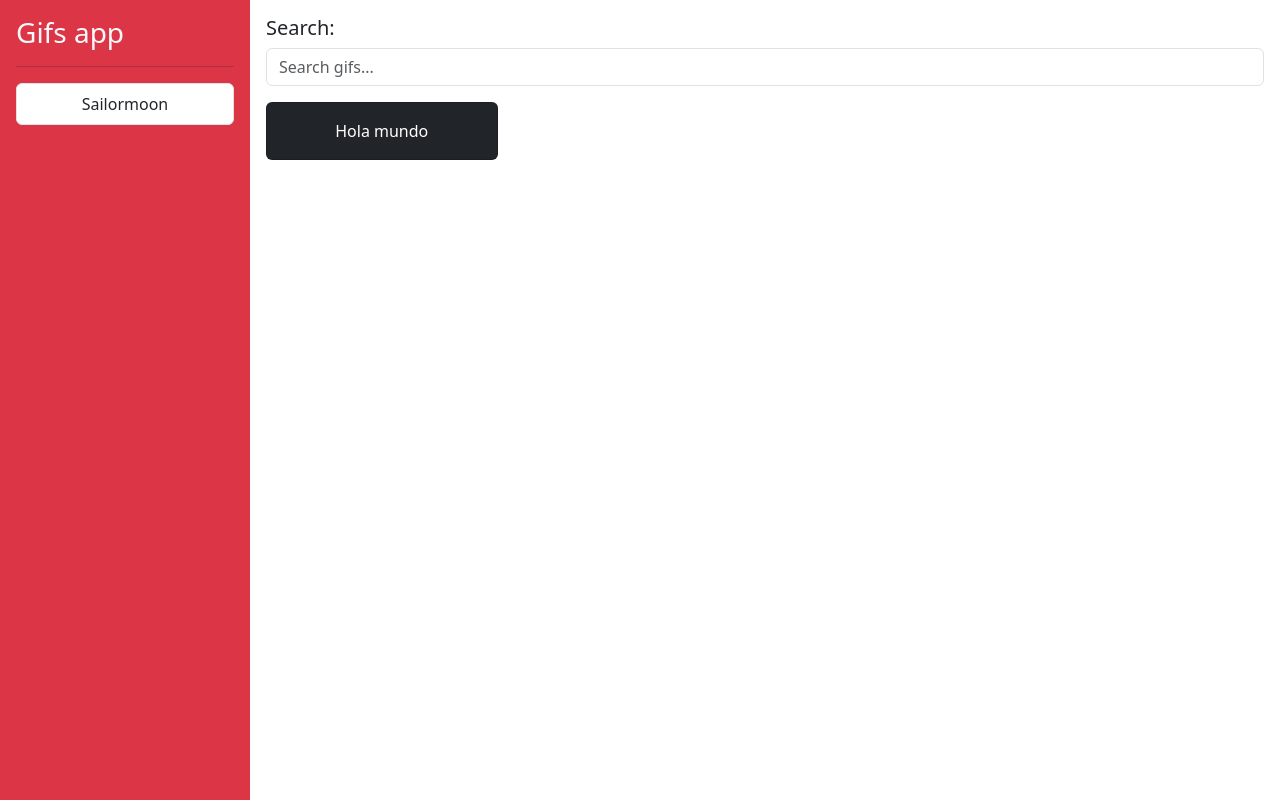
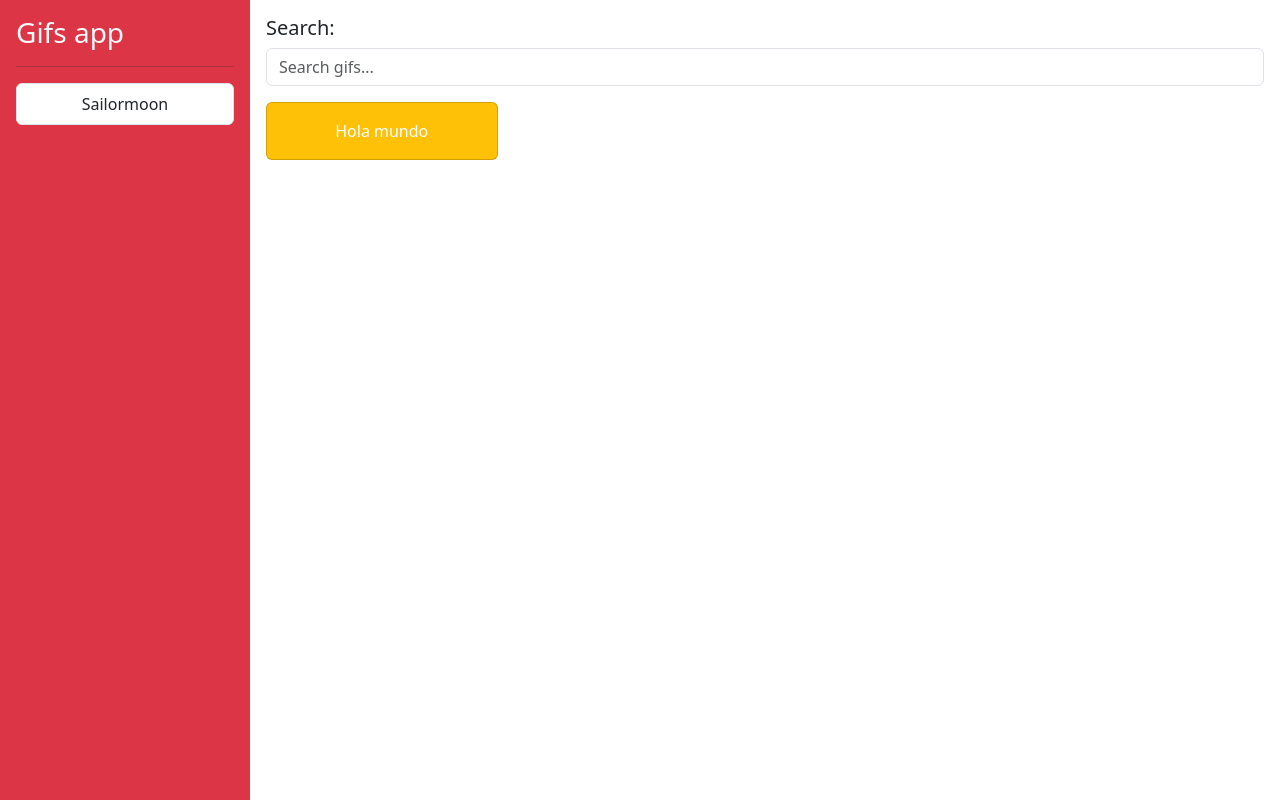
Before and after one commit to abrilxcx/gifs-app, an Angular app: page / in a window 1280 px wide. Built offline with nearby package versions, Linux system fonts and the light colour scheme.

Commit message:
button color

```diff
--- a/src/app/gifs/components/card-list/card-list.component.html
+++ b/src/app/gifs/components/card-list/card-list.component.html
@@ -2,7 +2,7 @@
 
   <div class="col-md-3 col-sm-6">
 
-    <div class="card mb-2 text-center bg-dark">
+    <div class="card mb-2 text-center bg-warning">
 
       <div class="card-body text-white">
 
```
